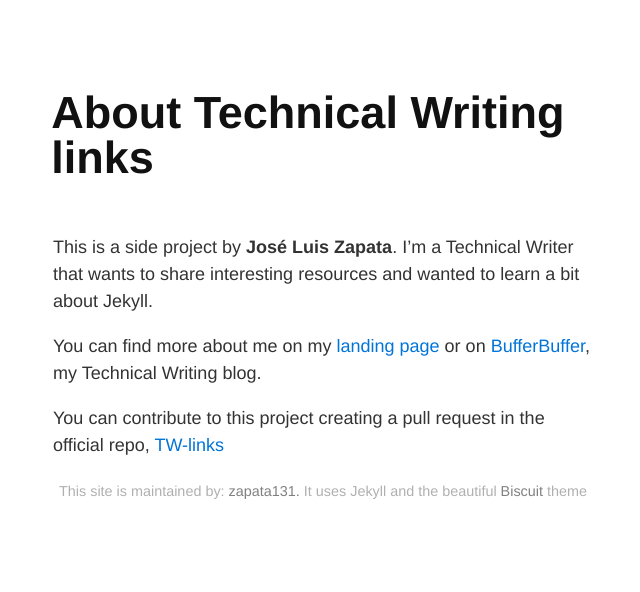
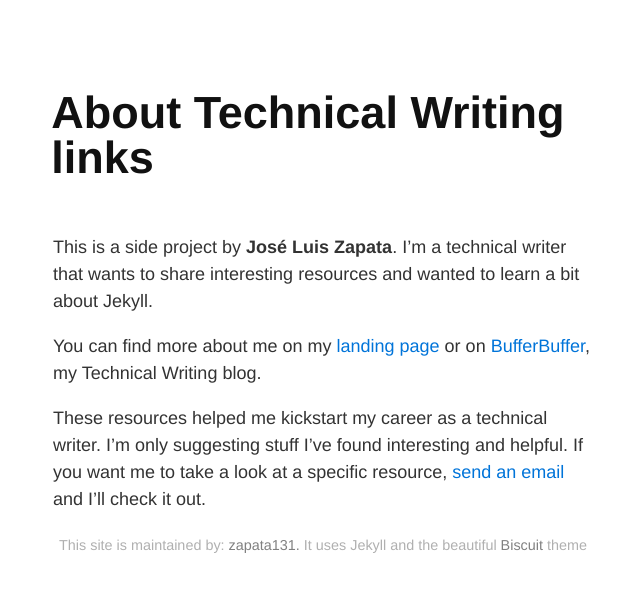
Before and after one commit to zapata131/TW-links, a Jekyll site: the page built from twlinks/about.md, in a window 1280 px wide. Shown: the top 592 px of the page, without its empty margins (317-957 px from the left). Built offline with Jekyll 4.4.1, drawn with Linux system fonts in a browser that asks for light colours.

```diff
--- a/twlinks/about.md
+++ b/twlinks/about.md
@@ -6,15 +6,16 @@ url: /about
 
 # About Technical Writing links
 
-This is a side project by **José Luis Zapata**. I'm a Technical Writer that
+This is a side project by **José Luis Zapata**. I'm a technical writer that
 wants to share interesting resources and wanted to learn a bit about Jekyll.
 
 You can find more about me on my [landing page][zapata-landing] or on
 [BufferBuffer][bufferbuffer], my Technical Writing blog.
 
-
-You can contribute to this project creating a pull request in the official repo,
-[TW-links](https://github.com/zapata131/TW-links)
+These resources helped me kickstart my career as a technical writer. I'm only
+suggesting stuff I've found interesting and helpful. If you want me to take a
+look at a specific resource, [send an email][zapata-landing] and I'll check it
+out.
 
 
 [zapata-landing]: https://zapata131.com
```
